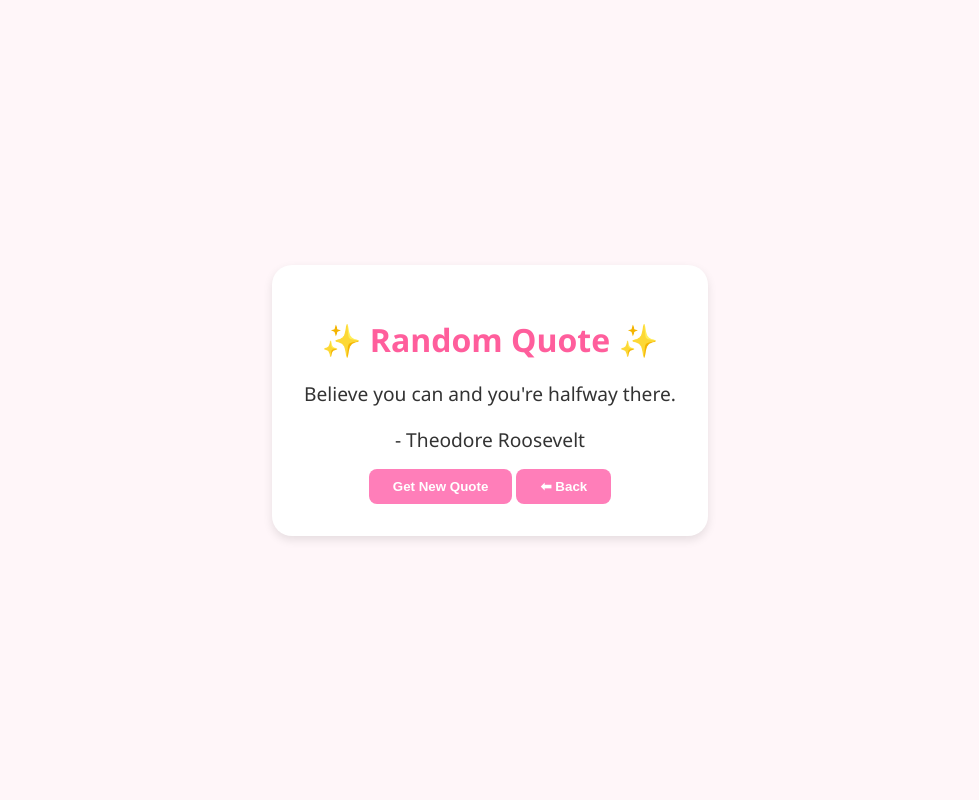
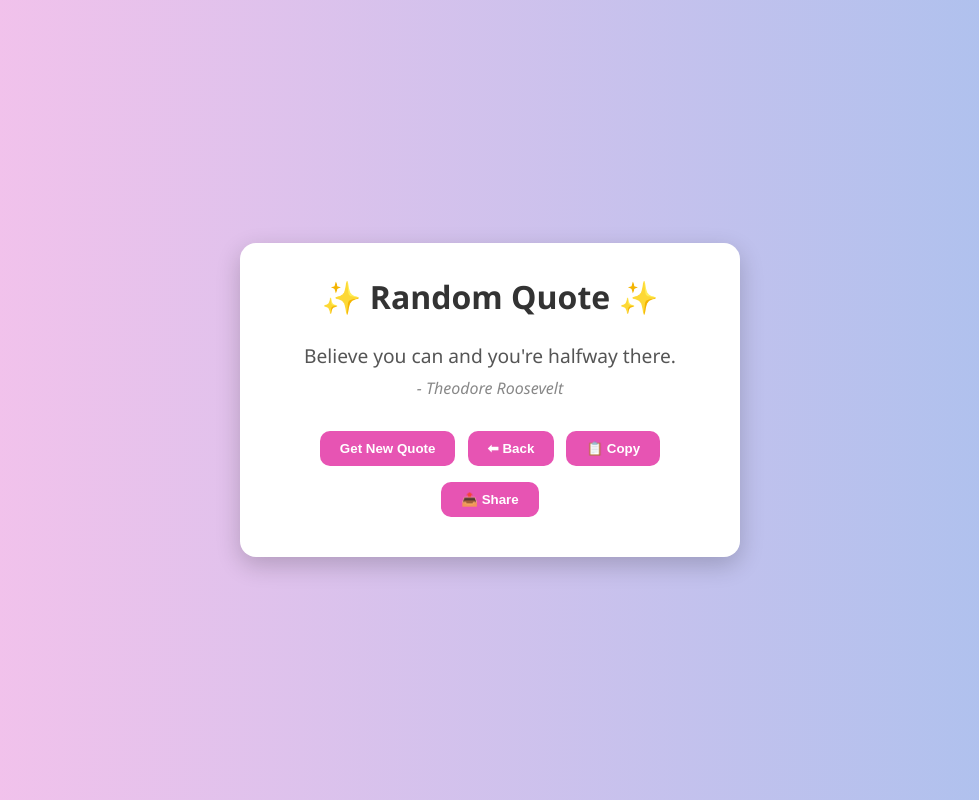
Before and after one commit to KPreethi45/quote-generator, a plain HTML site: page index.html in a window 1280 px wide. Shown: the whole page, without its empty margins (150-1129 px from the left). Drawn offline with Linux system fonts and the light colour scheme.

Commit message:
updated button hover to blue and styled design

```diff
--- a/index.html
+++ b/index.html
@@ -15,6 +15,8 @@
     </div>
     <button onclick="getQuote()">Get New Quote</button>
     <button onclick="goBack()">⬅ Back</button>
+    <button onclick="copyQuote()">📋 Copy</button>
+    <button onclick="shareQuote()">📤 Share</button>
   </div>
 
   <script src="script.js"></script>
--- a/script.js
+++ b/script.js
@@ -108,7 +108,7 @@ function displayQuote(quote) {
 function getQuote() {
   currentIndex++;
   if (currentIndex >= quotes.length) {
-    currentIndex = 0; // Loop to first if you reach end
+    currentIndex = 0;
   }
   displayQuote(quotes[currentIndex]);
 }
@@ -123,3 +123,24 @@ function goBack() {
     alert("You're at the first quote!");
   }
 }
+
+function copyQuote() {
+  const quote = quotes[currentIndex];
+  const text = "${quote.text}" + " — " + quote.author;
+  navigator.clipboard.writeText(text).then(() => {
+    alert("Quote copied to clipboard!");
+  });
+}
+
+function shareQuote() {
+  const quote = quotes[currentIndex];
+  const text = "${quote.text}" + " — " + quote.author;
+  if (navigator.share) {
+    navigator.share({
+      title: "Motivational Quote",
+      text: text
+    });
+  } else {
+    alert("Sharing is not supported on this device.");
+  }
+}
--- a/style.css
+++ b/style.css
@@ -1,44 +1,74 @@
+/* Reset */
+* {
+  margin: 0;
+  padding: 0;
+  box-sizing: border-box;
+}
+
 body {
+  background: linear-gradient(to right, #fbc2eb, #a6c1ee);
   font-family: 'Segoe UI', sans-serif;
-  background-color: #fff6f9;
+  height: 100vh;
   display: flex;
   justify-content: center;
   align-items: center;
-  height: 100vh;
-  margin: 0;
+  padding: 20px;
 }
 
 .container {
   background: white;
   padding: 2rem;
-  border-radius: 20px;
-  box-shadow: 0 4px 10px rgba(0,0,0,0.1);
+  border-radius: 16px;
+  box-shadow: 0 8px 24px rgba(0, 0, 0, 0.2);
   text-align: center;
   max-width: 500px;
+  width: 100%;
+  animation: fadeIn 0.5s ease-in-out;
 }
 
 h1 {
-  margin-bottom: 1rem;
-  color: #ff5e9c;
+  margin-bottom: 1.5rem;
+  color: #333;
 }
 
 .quote-box {
-  margin: 1rem 0;
+  margin-bottom: 1.5rem;
+}
+
+#quote {
   font-size: 1.2rem;
-  color: #333;
+  color: #555;
+  margin-bottom: 0.5rem;
+}
+
+#author {
+  font-style: italic;
+  color: #888;
 }
 
 button {
-  padding: 0.6rem 1.5rem;
-  background-color: #ff7eb9;
+  margin: 8px 4px;
+  padding: 10px 20px;
+  border: none;
+  border-radius: 10px;
+  background-color: #e754b3;
   color: white;
-  border: none;
-  border-radius: 8px;
   font-weight: bold;
   cursor: pointer;
-  transition: background-color 0.3s ease;
+  transition: background 0.3s ease;
 }
 
 button:hover {
-  background-color: #ff5e9c;
+  background-color: #220ac2;
 }
+
+@keyframes fadeIn {
+  from {
+    opacity: 0;
+    transform: translateY(10px);
+  }
+  to {
+    opacity: 1;
+    transform: translateY(0);
+  }
+}
```
